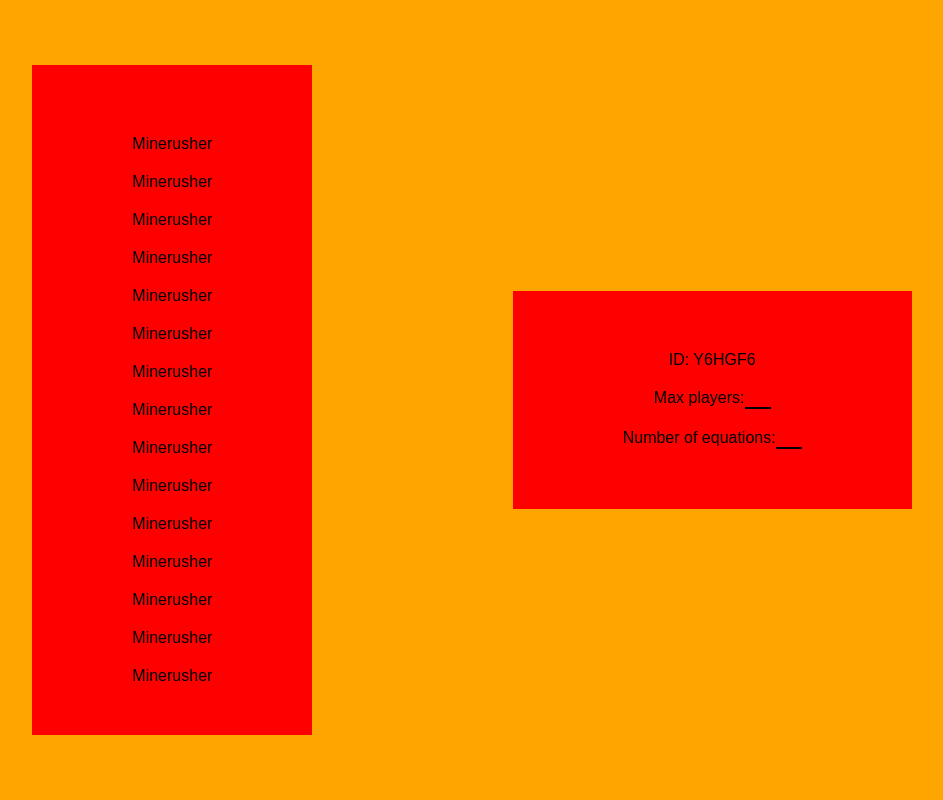
After one commit to kristyanYochev/mathstick, a Flask app: template templates/CreateRoom.html in a window 1280 px wide. The commit adds this page. Shown: the whole page, without its empty margins (168-1111 px from the left). Run offline with Flask 2, Linux system fonts and the light colour scheme; the template is opened without the code that fills it, so the values that code supplies are empty; parts of the project's set-up code (start-up, migrations or seed data) failed here and were passed over.

Commit message:
[Create] createroom

```diff
--- a/static/css/ControlPanel.css
+++ b/static/css/ControlPanel.css
@@ -5,7 +5,7 @@
     align-items: center;
     width: 100vw;
     height: 100vh;
-    background-image:url("https://i.imgur.com/dd5gCKd.jpg");
+    background-image:url("../images/dd5gCKd.jpg");
     color:white!important;
 }
 
--- /dev/null
+++ b/static/css/CreateRoom.css
@@ -0,0 +1,45 @@
+.create_room_wrapper{
+    display:flex;
+    flex-direction: row;
+    justify-content: space-evenly;
+    align-items: center;
+    width: 100vw;
+    height: 100vh;
+}
+
+.create_room_wrapper > *{
+    padding:50px 100px 50px 100px;
+    background-color: red;
+}
+
+#joined_players{
+    display:flex;
+    flex-direction: column;
+    justify-content: center;
+    align-items: center;
+}
+
+#joined_players > *{
+    margin-top:20px;
+}
+
+.create_room_wrapper > div:nth-child(2){
+    display:flex;
+    flex-direction: column;
+    justify-content: center;
+    align-items: center;
+}
+
+.create_room_wrapper > div:nth-child(2) > *{
+    padding:10px;
+}
+
+#maximum_players, #number_of_equations{
+    width:20px;
+}
+
+@media screen and (max-width: 768px){
+    .create_room_wrapper{
+        flex-direction: column;
+    }
+}
--- /dev/null
+++ b/templates/CreateRoom.html
@@ -0,0 +1,40 @@
+<!DOCTYPE html>
+<html lang="en">
+    <head>
+        <meta charset="UTF-8">
+        <meta name="viewport" content="width=device-width, initial-scale=1.0">
+        <meta http-equiv="X-UA-Compatible" content="ie=edge">
+        <!-- <link rel="stylesheet" type="text/css" href="../static/css/Drawer.css"> -->
+        <link rel="stylesheet" type="text/css" href="../static/css/index.css">
+        <link rel="stylesheet" type="text/css" href="../static/css/TextField.css">
+        <link rel="stylesheet" type="text/css" href="../static/css/Button.css">
+        <link rel="stylesheet" type="text/css" href="../static/css/CreateRoom.css">
+        <title>Create Room</title>
+    </head>
+    <body>
+        <div class="create_room_wrapper">
+            <div id="joined_players">
+                <span>Minerusher</span>
+                <span>Minerusher</span>
+                <span>Minerusher</span>
+                <span>Minerusher</span>
+                <span>Minerusher</span>
+                <span>Minerusher</span>
+                <span>Minerusher</span>
+                <span>Minerusher</span>
+                <span>Minerusher</span>
+                <span>Minerusher</span>
+                <span>Minerusher</span>
+                <span>Minerusher</span>
+                <span>Minerusher</span>
+                <span>Minerusher</span>
+                <span>Minerusher</span>
+            </div>
+            <div>
+                <span id="game_id">ID: Y6HGF6</span>
+                <span>Max players:<input id="maximum_players" class="textfield" type="text" spellCheck="false"/></span>
+                <span>Number of equations:<input id="number_of_equations" class="textfield" type="text" spellCheck="false"/></span>
+            </div>
+        </div>
+    </body>
+</html>
```
